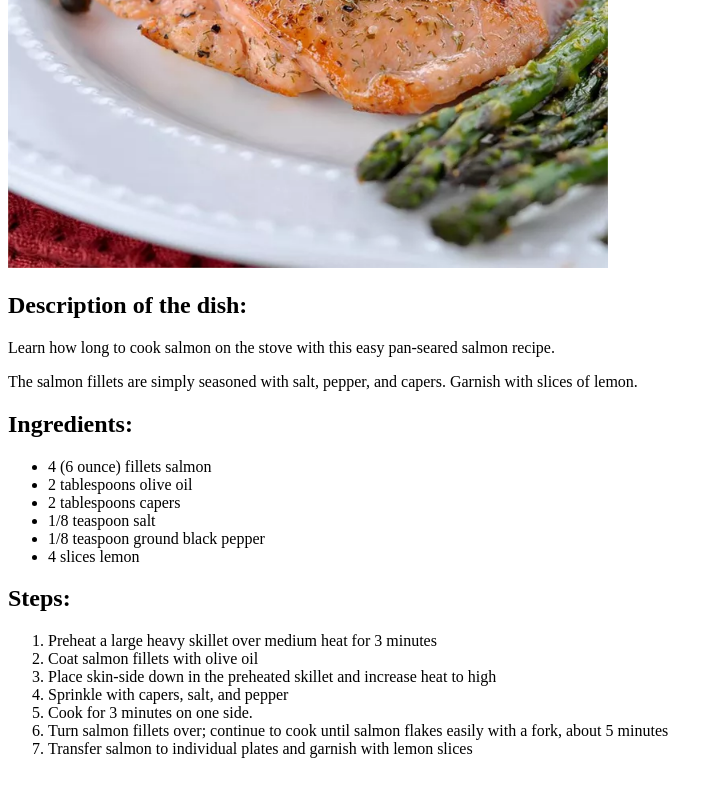
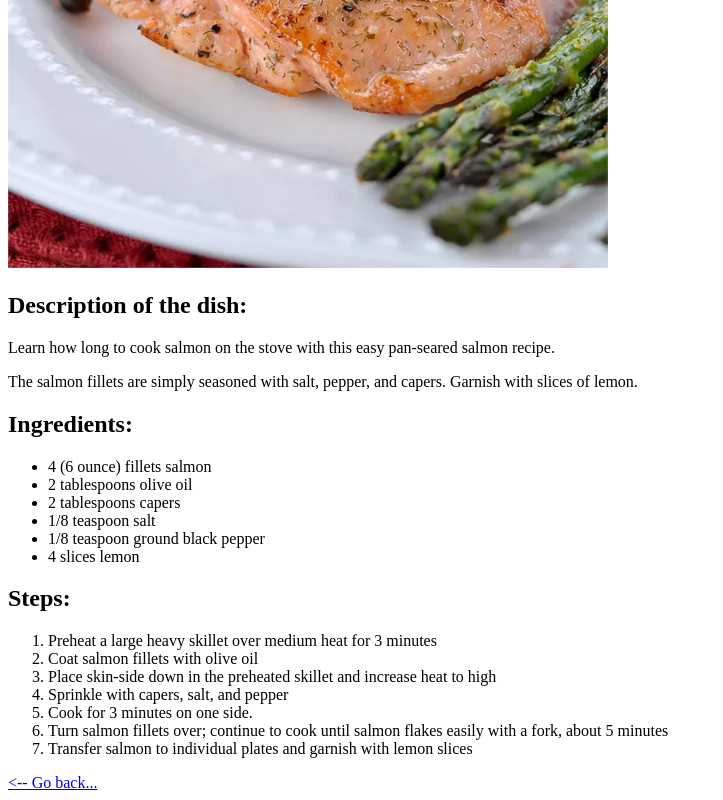
Before and after one commit to ger-rinaldi/odin-recipes, a plain HTML site: page recipes/pan-seared-salmon.html in a window 1280 px wide. Shown: the part 412-1212 px from the top of the page, without its empty margins (0-723 px from the left). Before the commit the page ends 1186 px from the top, so only its background shows below. Drawn offline with Linux system fonts and the light colour scheme.

Commit message:
add "go back" functionality to recipe pages

```diff
--- a/recipes/pan-seared-salmon.html
+++ b/recipes/pan-seared-salmon.html
@@ -29,5 +29,6 @@
             <li>Turn salmon fillets over; continue to cook until salmon flakes easily with a fork, about 5 minutes</li>
             <li>Transfer salmon to individual plates and garnish with lemon slices</li>
         </ol>
+        <footer><a href="../index.html">&lt;-- Go back...</a></footer>
     </body>
 </html>
```
Also changed, not shown: recipes/fruit-n-yogurt.html (+1 -1 lines), recipes/kalesalad.html (+1 -0 lines).
